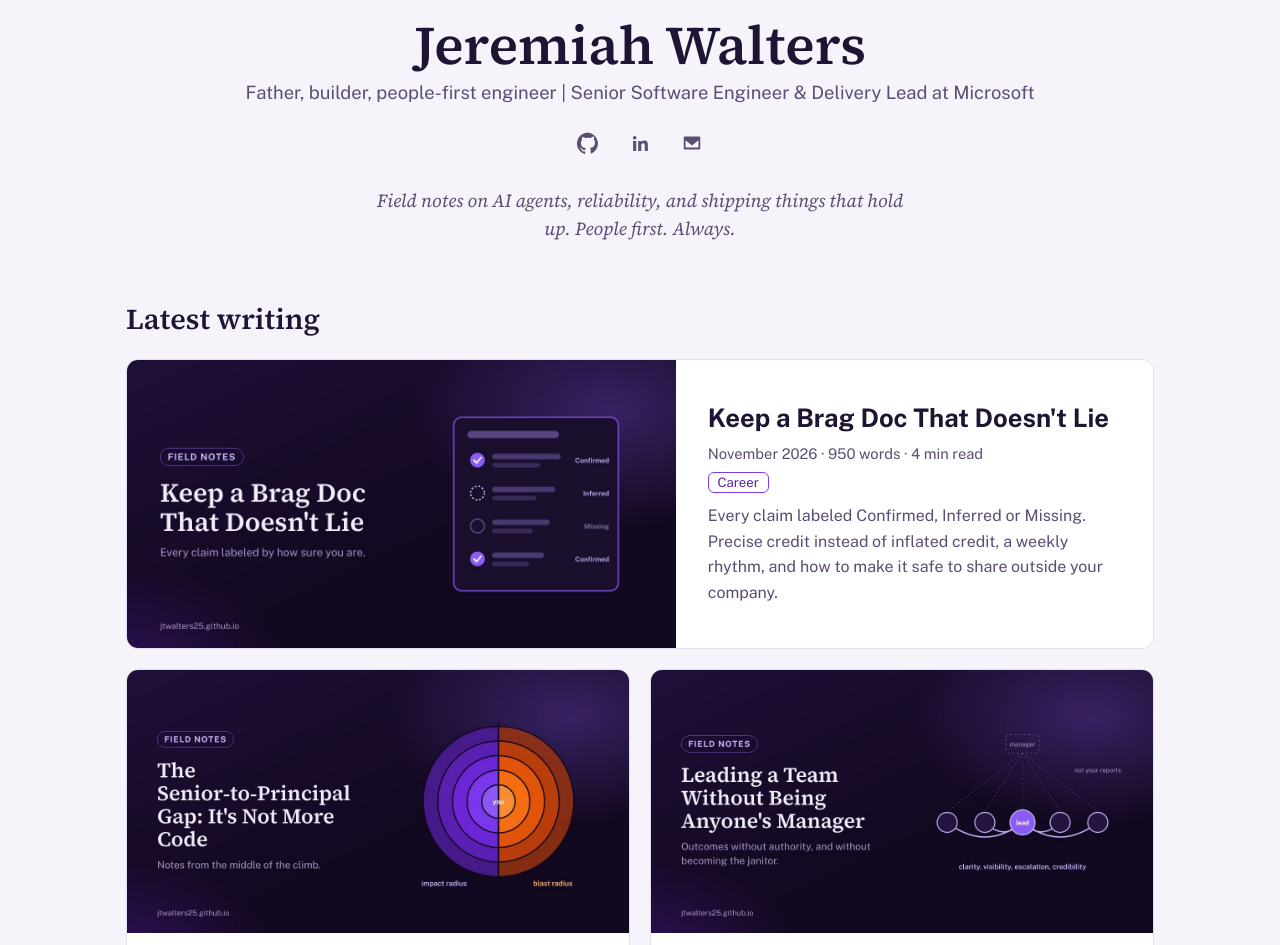
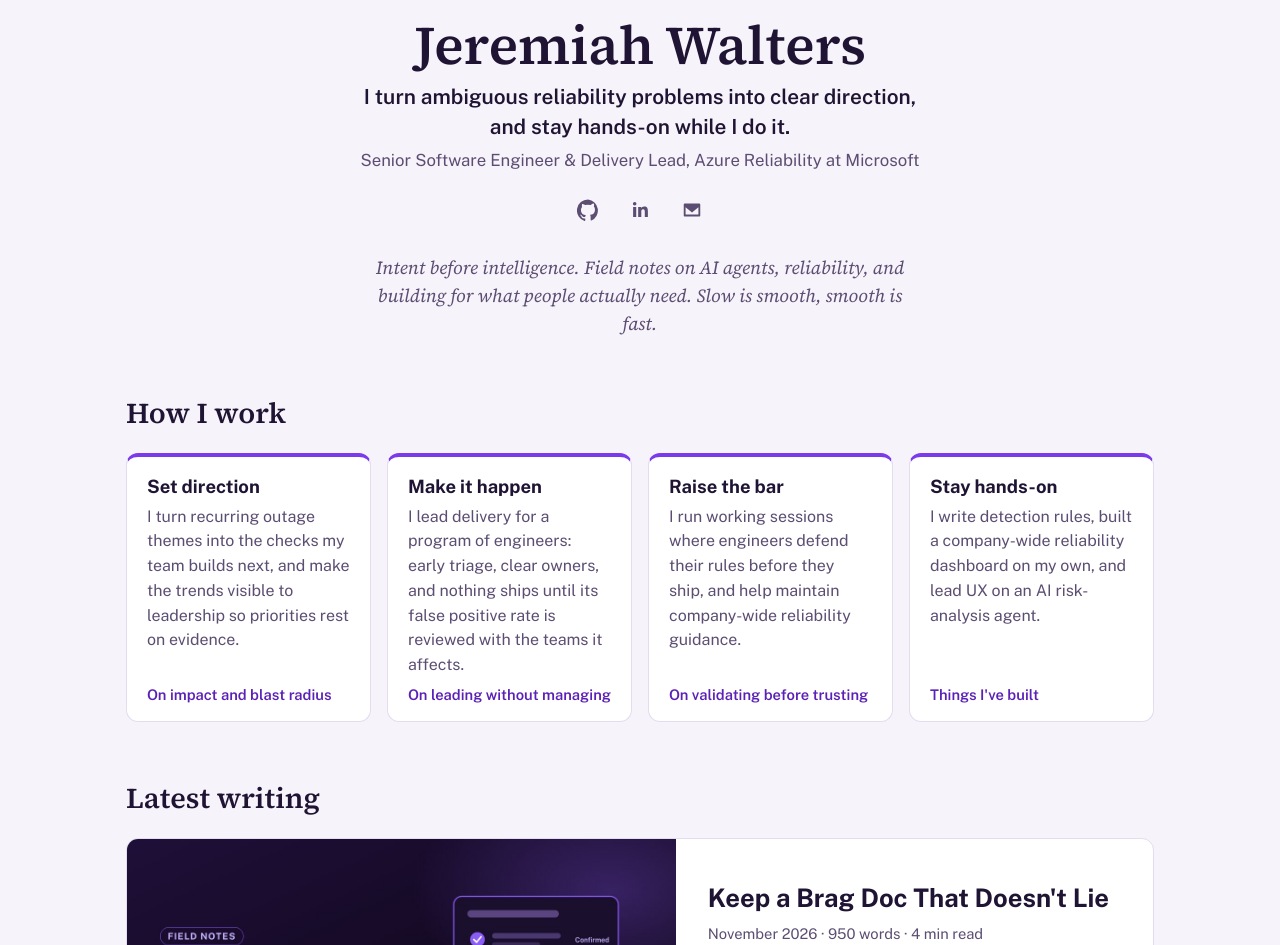
Before and after one commit to jtwalters25/jtwalters25.github.io, a plain HTML site: page index.html in a window 1280 px wide. Shown: the part 260-1205 px from the top of the page. Drawn offline with nearby package versions, Linux system fonts and the light colour scheme.

Commit message:
Lead with intent and show how I work (#10)
* Lead with intent before intelligence

Co-Authored-By: Claude Opus 5.5 <noreply@anthropic.com>
Claude-Session: https://claude.ai/code/session_01P9zeRrcC8BckxKH7y4vuxM

* Show how I work: lead line, How I work section, resume framing

Co-Authored-By: Claude Opus 5.5 <noreply@anthropic.com>
Claude-Session: https://claude.ai/code/session_01P9zeRrcC8BckxKH7y4vuxM

---------

Co-authored-by: Jeremiah Walters <jtwalters25@users.noreply.github.com>
Co-authored-by: Claude Opus 5.5 <noreply@anthropic.com>

```diff
--- a/index.html
+++ b/index.html
@@ -51,7 +51,14 @@
       .hero { text-align: center; padding: 3rem 0 3.5rem; }
       .portrait { width: 136px; height: 136px; border-radius: 50%; object-fit: cover; box-shadow: 0 0 0 4px var(--bg), 0 0 0 7px var(--ring); }
       .hero h1 { margin: 1.4rem 0 0.5rem; font-family: var(--serif); font-weight: 600; font-size: clamp(2.4rem, 7vw, 3.4rem); line-height: 1.05; }
-      .tagline { margin: 0; font-size: 1.15rem; color: var(--ink-soft); }
+      .lead { margin: 0 auto 0.6rem; max-width: 36rem; font-size: 1.3rem; font-weight: 600; line-height: 1.4; color: var(--ink); }
+      .tagline { margin: 0; font-size: 1.05rem; color: var(--ink-soft); }
+      .how { display: grid; grid-template-columns: repeat(auto-fit, minmax(min(100%, 240px), 1fr)); gap: 1rem; margin: 0; padding: 0; list-style: none; }
+      .how li { display: flex; flex-direction: column; gap: 0.5rem; padding: 1.15rem 1.25rem; background: var(--surface); border: 1px solid var(--line); border-top: 4px solid var(--ring); border-radius: 12px; }
+      .how h3 { margin: 0; font-size: 1.15rem; }
+      .how p { margin: 0; line-height: 1.55; color: var(--ink-soft); }
+      .how a { margin-top: auto; font-size: 0.92rem; font-weight: 600; text-decoration: none; }
+      .how a:hover { text-decoration: underline; }
       .social { display: flex; justify-content: center; gap: 0.5rem; margin: 1.1rem 0 0; padding: 0; list-style: none; }
       .social a { display: grid; place-items: center; width: 2.75rem; height: 2.75rem; border-radius: 50%; color: var(--ink-soft); }
       .social a:hover { color: var(--accent); background: var(--accent-soft); }
@@ -104,6 +111,7 @@
       <nav class="nav" aria-label="Main">
         <a class="brand" href="./">Jeremiah Walters</a>
         <ul>
+          <li><a href="#how">How I work</a></li>
           <li><a href="#writing">Writing</a></li>
           <li><a href="#projects">Projects</a></li>
           <li><a href="resume.html">Resume</a></li>
@@ -113,14 +121,41 @@
       <header class="hero">
         <img class="portrait" src="images/jeremiah.jpg" width="136" height="136" alt="Portrait of Jeremiah Walters" />
         <h1>Jeremiah Walters</h1>
-        <p class="tagline">Father, builder, people-first engineer | Senior Software Engineer &amp; Delivery Lead at Microsoft</p>
+        <p class="lead">I turn ambiguous reliability problems into clear direction, and stay hands-on while I do it.</p>
+        <p class="tagline">Senior Software Engineer &amp; Delivery Lead, Azure Reliability at Microsoft</p>
         <ul class="social">
           <li><a href="https://github.com/jtwalters25" target="_blank" rel="noopener" aria-label="GitHub"><svg width="22" height="22" viewBox="0 0 24 24" fill="currentColor" aria-hidden="true"><path d="M12 .5a12 12 0 0 0-3.8 23.4c.6.1.8-.3.8-.6v-2.1c-3.3.7-4-1.6-4-1.6-.6-1.4-1.4-1.8-1.4-1.8-1.1-.7.1-.7.1-.7 1.2.1 1.8 1.2 1.8 1.2 1.1 1.8 2.8 1.3 3.5 1 .1-.8.4-1.3.8-1.6-2.7-.3-5.5-1.3-5.5-5.9 0-1.3.5-2.4 1.2-3.2-.1-.3-.5-1.5.1-3.2 0 0 1-.3 3.3 1.2a11.5 11.5 0 0 1 6 0C17.3 4.6 18.3 5 18.3 5c.7 1.7.2 2.9.1 3.2.8.8 1.2 1.9 1.2 3.2 0 4.6-2.8 5.6-5.5 5.9.4.4.8 1.1.8 2.2v3.3c0 .3.2.7.8.6A12 12 0 0 0 12 .5z"/></svg></a></li>
           <li><a href="https://www.linkedin.com/in/jeremiahwalters" target="_blank" rel="noopener" aria-label="LinkedIn"><svg width="21" height="21" viewBox="0 0 24 24" fill="currentColor" aria-hidden="true"><path d="M20.45 20.45h-3.55v-5.57c0-1.33-.03-3.04-1.85-3.04-1.86 0-2.14 1.45-2.14 2.94v5.67H9.35V9h3.41v1.56h.05c.47-.9 1.63-1.85 3.36-1.85 3.6 0 4.27 2.37 4.27 5.46v6.28zM5.34 7.43a2.06 2.06 0 1 1 0-4.12 2.06 2.06 0 0 1 0 4.12zM7.12 20.45H3.55V9h3.57v11.45z"/></svg></a></li>
           <li><a href="mailto:jeremiaht.walters@gmail.com" aria-label="Email"><svg width="22" height="22" viewBox="0 0 24 24" fill="currentColor" aria-hidden="true"><path d="M4 5h16a1 1 0 0 1 1 1v12a1 1 0 0 1-1 1H4a1 1 0 0 1-1-1V6a1 1 0 0 1 1-1zm8 7.4L5.2 7h13.6L12 12.4zM19 9.1l-7 5.5-7-5.5V17h14V9.1z"/></svg></a></li>
         </ul>
-        <p class="motto">Field notes on AI agents, reliability, and shipping things that hold up. People first. Always.</p>
+        <p class="motto">Intent before intelligence. Field notes on AI agents, reliability, and building for what people actually need. Slow is smooth, smooth is fast.</p>
       </header>
+
+      <section id="how" aria-labelledby="how-h">
+        <h2 id="how-h">How I work</h2>
+        <ul class="how">
+          <li>
+            <h3>Set direction</h3>
+            <p>I turn recurring outage themes into the checks my team builds next, and make the trends visible to leadership so priorities rest on evidence.</p>
+            <a href="writing/senior-to-principal.html">On impact and blast radius</a>
+          </li>
+          <li>
+            <h3>Make it happen</h3>
+            <p>I lead delivery for a program of engineers: early triage, clear owners, and nothing ships until its false positive rate is reviewed with the teams it affects.</p>
+            <a href="writing/leading-without-managing.html">On leading without managing</a>
+          </li>
+          <li>
+            <h3>Raise the bar</h3>
+            <p>I run working sessions where engineers defend their rules before they ship, and help maintain company-wide reliability guidance.</p>
+            <a href="writing/validate-the-slice.html">On validating before trusting</a>
+          </li>
+          <li>
+            <h3>Stay hands-on</h3>
+            <p>I write detection rules, built a company-wide reliability dashboard on my own, and lead UX on an AI risk-analysis agent.</p>
+            <a href="#projects">Things I've built</a>
+          </li>
+        </ul>
+      </section>
 
       <section id="writing" aria-labelledby="writing-h">
         <h2 id="writing-h">Latest writing</h2>
```
Also changed, not shown: resume.html (+12 -11 lines).
